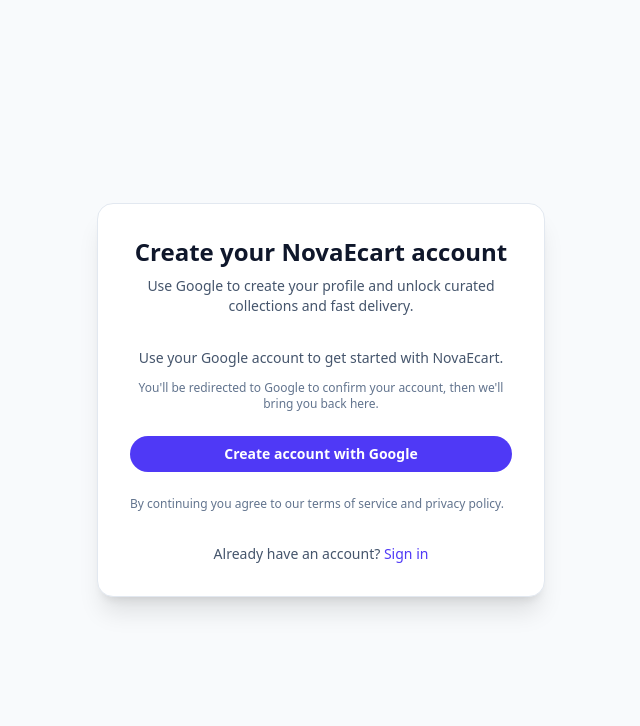
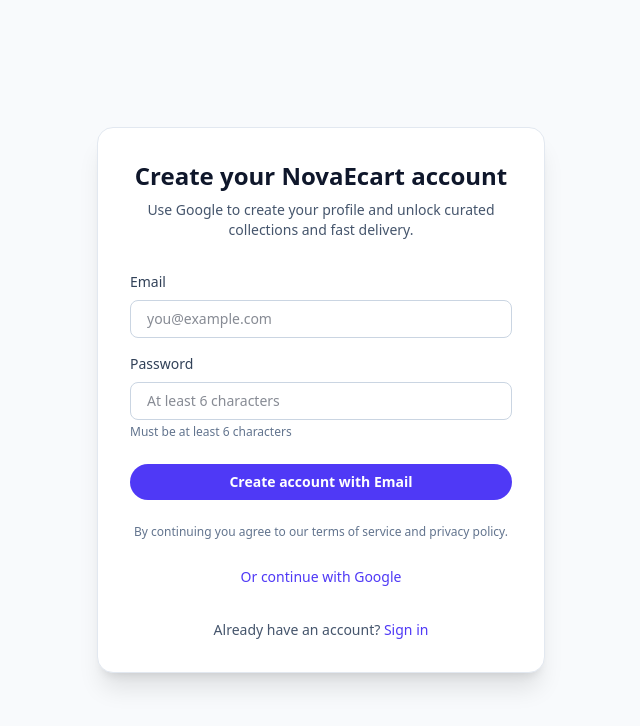
Before and after one commit to Arul-techy/Nova-Ecart, a Next.js app: page /sign-up in a window 1280 px wide. Shown: the top 726 px of the page, without its empty margins (319-959 px from the left). Built offline with nearby package versions, Linux system fonts and the light colour scheme; no server answers.

Commit message:
Updated files after recent changes

```diff
--- a/app/(auth)/sign-in/page.tsx
+++ b/app/(auth)/sign-in/page.tsx
@@ -41,7 +41,7 @@
             Welcome back to NovaEcart
           </h1>
           <p className="text-sm text-slate-600">
-            Continue with Google to resume shopping on NovaEcart.
+            Sign in to continue shopping on NovaEcart.
           </p>
         </div>
         {friendlyMessage ? (
--- a/app/(auth)/sign-in/sign-in-form.tsx
+++ b/app/(auth)/sign-in/sign-in-form.tsx
@@ -2,11 +2,12 @@
 
 import { useActionState } from "react";
 import { useFormStatus } from "react-dom";
-import { signInWithGoogle } from "@/app/(auth)/actions";
+import { signInWithGoogle, signInWithEmail } from "@/app/(auth)/actions";
+import { useState } from "react";
 
 const initialState: string | undefined = undefined;
 
-function SubmitButton() {
+function SubmitButton({ text }: { text: string }) {
   const { pending } = useFormStatus();
 
   return (
@@ -15,7 +16,7 @@
       className="flex w-full items-center justify-center gap-2 rounded-full bg-indigo-600 px-4 py-2 text-sm font-semibold text-white transition hover:bg-indigo-500 disabled:cursor-not-allowed disabled:bg-indigo-300"
       disabled={pending}
     >
-      {pending ? "Redirecting…" : "Continue with Google"}
+      {pending ? "Processing…" : text}
     </button>
   );
 }
@@ -25,27 +26,89 @@
 };
 
 export default function SignInForm({ redirectTo }: SignInFormProps) {
-  const [errorMessage, formAction] = useActionState(
-    signInWithGoogle,
-    initialState,
-  );
+  const [mode, setMode] = useState<"google" | "email">("email");
+  const [googleError, googleAction] = useActionState(signInWithGoogle, initialState);
+  const [emailError, emailAction] = useActionState(signInWithEmail, initialState);
 
+  if (mode === "google") {
     return (
-    <form action={formAction} className="space-y-6">
+      <div className="space-y-6">
+        <form action={googleAction} className="space-y-6">
           <input type="hidden" name="redirectTo" value={redirectTo ?? ""} />
           <div className="space-y-3 text-center text-sm text-slate-600">
             <p>Sign in securely with your Google account.</p>
             <p className="text-xs text-slate-500">
-          We&apos;ll redirect you to Google to complete authentication, then bring you back to
-          NovaEcart.
+              We&apos;ll redirect you to Google to complete authentication.
             </p>
           </div>
-      {errorMessage ? (
+          {googleError ? (
             <p className="rounded-lg bg-red-50 px-4 py-2 text-sm text-red-600">
-          {errorMessage}
+              {googleError}
             </p>
           ) : null}
-      <SubmitButton />
+          <SubmitButton text="Continue with Google" />
         </form>
+        <button
+          type="button"
+          onClick={() => setMode("email")}
+          className="w-full text-center text-sm text-indigo-600 hover:text-indigo-500"
+        >
+          Or sign in with email instead
+        </button>
+      </div>
     );
   }
+
+  return (
+    <div className="space-y-6">
+      <form action={emailAction} className="space-y-6">
+        <input type="hidden" name="redirectTo" value={redirectTo ?? ""} />
+
+        <div className="space-y-4">
+          <div>
+            <label htmlFor="email" className="block text-sm font-medium text-slate-700 mb-2">
+              Email
+            </label>
+            <input
+              id="email"
+              name="email"
+              type="email"
+              required
+              className="w-full rounded-lg border border-slate-300 px-4 py-2 text-sm focus:border-indigo-500 focus:outline-none focus:ring-2 focus:ring-indigo-200"
+              placeholder="you@example.com"
+            />
+          </div>
+
+          <div>
+            <label htmlFor="password" className="block text-sm font-medium text-slate-700 mb-2">
+              Password
+            </label>
+            <input
+              id="password"
+              name="password"
+              type="password"
+              required
+              className="w-full rounded-lg border border-slate-300 px-4 py-2 text-sm focus:border-indigo-500 focus:outline-none focus:ring-2 focus:ring-indigo-200"
+              placeholder="••••••••"
+            />
+          </div>
+        </div>
+
+        {emailError ? (
+          <p className="rounded-lg bg-red-50 px-4 py-2 text-sm text-red-600">
+            {emailError}
+          </p>
+        ) : null}
+
+        <SubmitButton text="Sign in with Email" />
+      </form>
+      <button
+        type="button"
+        onClick={() => setMode("google")}
+        className="w-full text-center text-sm text-indigo-600 hover:text-indigo-500"
+      >
+        Or continue with Google
+      </button>
+    </div>
+  );
+}
--- a/app/(auth)/sign-up/sign-up-form.tsx
+++ b/app/(auth)/sign-up/sign-up-form.tsx
@@ -2,11 +2,12 @@
 
 import { useActionState } from "react";
 import { useFormStatus } from "react-dom";
-import { signUpWithGoogle } from "@/app/(auth)/actions";
+import { signUpWithGoogle, signUpWithEmail } from "@/app/(auth)/actions";
+import { useState } from "react";
 
 const initialState: string | undefined = undefined;
 
-function SubmitButton() {
+function SubmitButton({ text }: { text: string }) {
   const { pending } = useFormStatus();
 
   return (
@@ -15,7 +16,7 @@
       className="flex w-full items-center justify-center gap-2 rounded-full bg-indigo-600 px-4 py-2 text-sm font-semibold text-white transition hover:bg-indigo-500 disabled:cursor-not-allowed disabled:bg-indigo-300"
       disabled={pending}
     >
-      {pending ? "Redirecting…" : "Create account with Google"}
+      {pending ? "Processing…" : text}
     </button>
   );
 }
@@ -25,30 +26,117 @@
 };
 
 export default function SignUpForm({ redirectTo }: SignUpFormProps) {
-  const [errorMessage, formAction] = useActionState(
-    signUpWithGoogle,
-    initialState,
+  const [mode, setMode] = useState<"google" | "email">("email");
+  const [googleError, googleAction] = useActionState(signUpWithGoogle, initialState);
+  const [emailError, emailAction] = useActionState(signUpWithEmail, initialState);
+  const [success, setSuccess] = useState(false);
+
+  const handleEmailAction = async (formData: FormData) => {
+    const result = await emailAction(formData);
+    if (result === "success") {
+      setSuccess(true);
+    }
+  };
+
+  if (success) {
+    return (
+      <div className="space-y-4 text-center">
+        <div className="rounded-lg bg-green-50 px-4 py-3 text-sm text-green-700">
+          <p className="font-semibold">Check your email!</p>
+          <p className="mt-1">We sent you a confirmation link. Click it to activate your account.</p>
+        </div>
+      </div>
     );
+  }
 
+  if (mode === "google") {
     return (
-    <form action={formAction} className="space-y-6">
+      <div className="space-y-6">
+        <form action={googleAction} className="space-y-6">
           <input type="hidden" name="redirectTo" value={redirectTo ?? "/"} />
           <div className="space-y-3 text-center text-sm text-slate-600">
             <p>Use your Google account to get started with NovaEcart.</p>
             <p className="text-xs text-slate-500">
-          You&apos;ll be redirected to Google to confirm your account, then we&apos;ll bring you back
-          here.
+              You&apos;ll be redirected to Google to confirm your account.
             </p>
           </div>
-      {errorMessage ? (
+          {googleError ? (
             <p className="rounded-lg bg-red-50 px-4 py-2 text-sm text-red-600">
-          {errorMessage}
+              {googleError}
             </p>
           ) : null}
-      <SubmitButton />
-      <p className="text-xs text-slate-500">
+          <SubmitButton text="Create account with Google" />
+          <p className="text-xs text-slate-500 text-center">
             By continuing you agree to our terms of service and privacy policy.
           </p>
         </form>
+        <button
+          type="button"
+          onClick={() => setMode("email")}
+          className="w-full text-center text-sm text-indigo-600 hover:text-indigo-500"
+        >
+          Or create account with email instead
+        </button>
+      </div>
     );
   }
+
+  return (
+    <div className="space-y-6">
+      <form action={handleEmailAction} className="space-y-6">
+        <input type="hidden" name="redirectTo" value={redirectTo ?? "/"} />
+
+        <div className="space-y-4">
+          <div>
+            <label htmlFor="email" className="block text-sm font-medium text-slate-700 mb-2">
+              Email
+            </label>
+            <input
+              id="email"
+              name="email"
+              type="email"
+              required
+              className="w-full rounded-lg border border-slate-300 px-4 py-2 text-sm focus:border-indigo-500 focus:outline-none focus:ring-2 focus:ring-indigo-200"
+              placeholder="you@example.com"
+            />
+          </div>
+
+          <div>
+            <label htmlFor="password" className="block text-sm font-medium text-slate-700 mb-2">
+              Password
+            </label>
+            <input
+              id="password"
+              name="password"
+              type="password"
+              required
+              minLength={6}
+              className="w-full rounded-lg border border-slate-300 px-4 py-2 text-sm focus:border-indigo-500 focus:outline-none focus:ring-2 focus:ring-indigo-200"
+              placeholder="At least 6 characters"
+            />
+            <p className="mt-1 text-xs text-slate-500">Must be at least 6 characters</p>
+          </div>
+        </div>
+
+        {emailError && emailError !== "success" ? (
+          <p className="rounded-lg bg-red-50 px-4 py-2 text-sm text-red-600">
+            {emailError}
+          </p>
+        ) : null}
+
+        <SubmitButton text="Create account with Email" />
+
+        <p className="text-xs text-slate-500 text-center">
+          By continuing you agree to our terms of service and privacy policy.
+        </p>
+      </form>
+      <button
+        type="button"
+        onClick={() => setMode("google")}
+        className="w-full text-center text-sm text-indigo-600 hover:text-indigo-500"
+      >
+        Or continue with Google
+      </button>
+    </div>
+  );
+}
```
Lines whose indentation alone changed are shown as unchanged.
